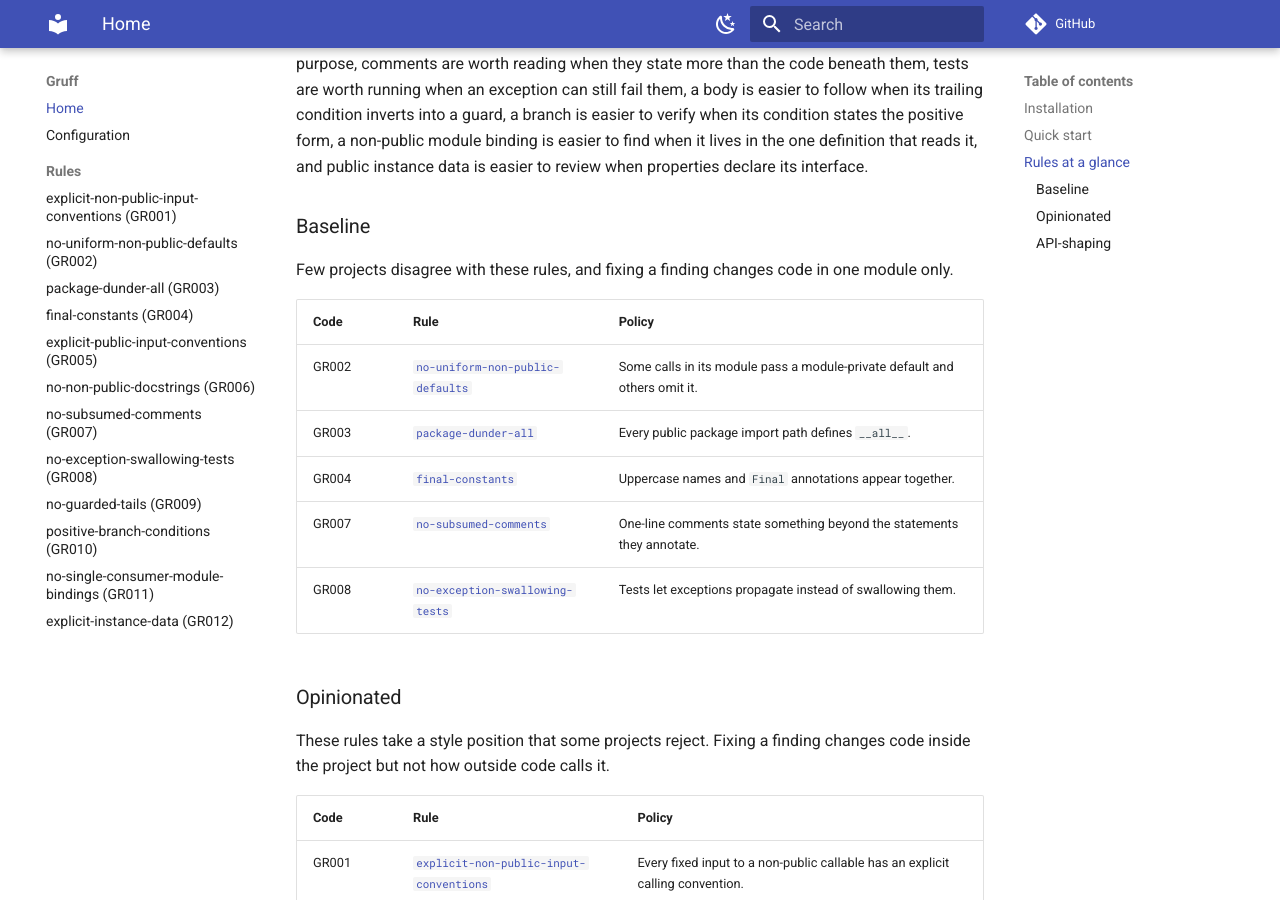
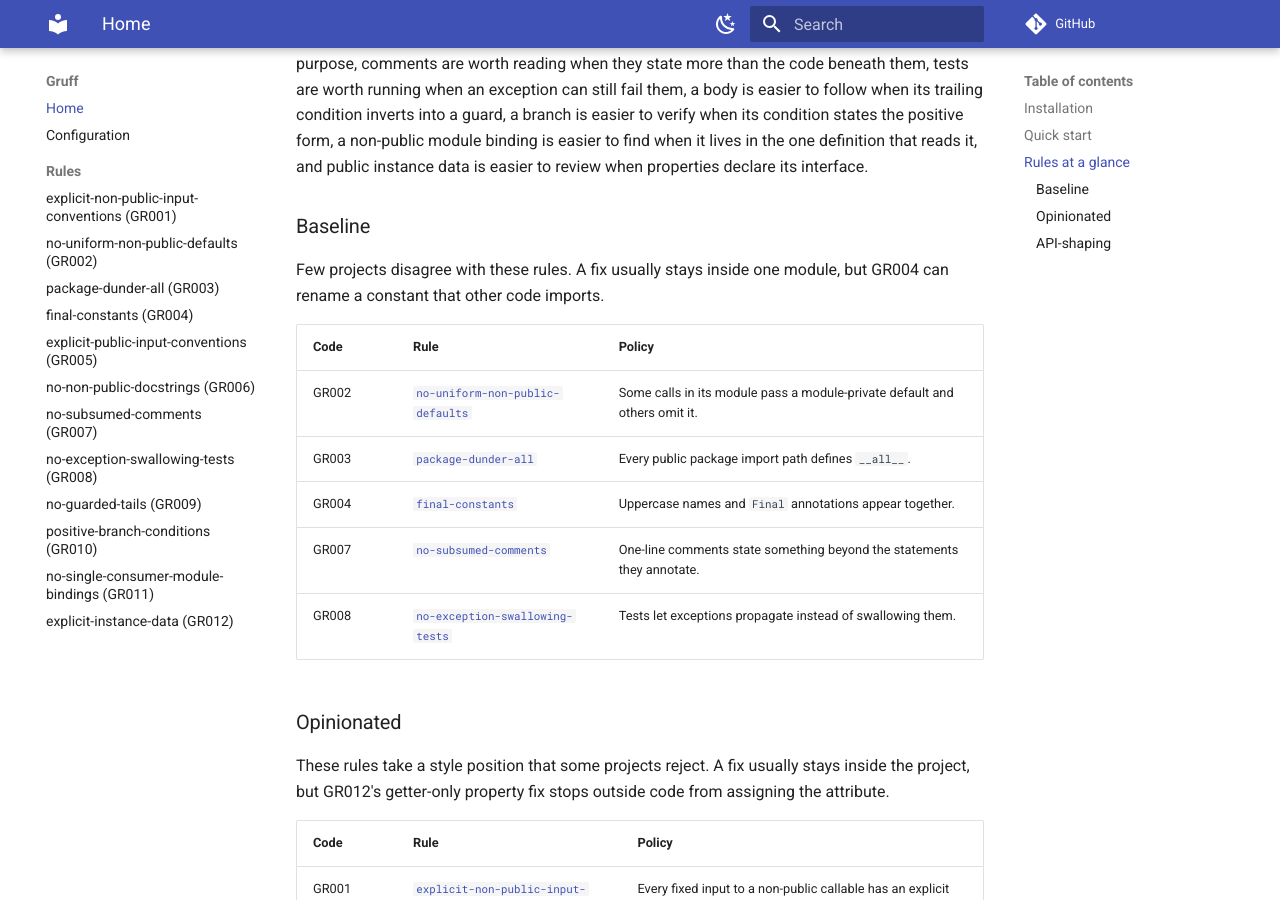
Before and after one commit to wkentaro/gruff, an MkDocs documentation site: the page built from docs/index.md, in a window 1280 px wide and 900 px high, scrolled down 1349 px. Built offline with MkDocs 1.6.1 and Material for MkDocs 9.7.7, drawn with Linux system fonts in a browser that asks for light colours; comment, search, counter and statistics services are not loaded.

Commit message:
docs: state tier costs as typical, not guaranteed
GR004 can rename a constant that other code imports, and GR012's
getter-only property fix stops outside code from assigning the
attribute, so the baseline and opinionated descriptions now say usually
and name those exceptions.

```diff
--- a/docs/index.md
+++ b/docs/index.md
@@ -53,7 +53,7 @@ The first release tests eleven theses: inputs are easier to trace when definitio
 
 ### Baseline
 
-Few projects disagree with these rules, and fixing a finding changes code in one module only.
+Few projects disagree with these rules. A fix usually stays inside one module, but GR004 can rename a constant that other code imports.
 
 | Code | Rule | Policy |
 | --- | --- | --- |
@@ -65,7 +65,7 @@ Few projects disagree with these rules, and fixing a finding changes code in one
 
 ### Opinionated
 
-These rules take a style position that some projects reject. Fixing a finding changes code inside the project but not how outside code calls it.
+These rules take a style position that some projects reject. A fix usually stays inside the project, but GR012's getter-only property fix stops outside code from assigning the attribute.
 
 | Code | Rule | Policy |
 | --- | --- | --- |
```
Also changed, not shown: README.md (+2 -2 lines), docs/adr/0017-classify-rules-by-adoption-tier.md (+3 -1 lines).
